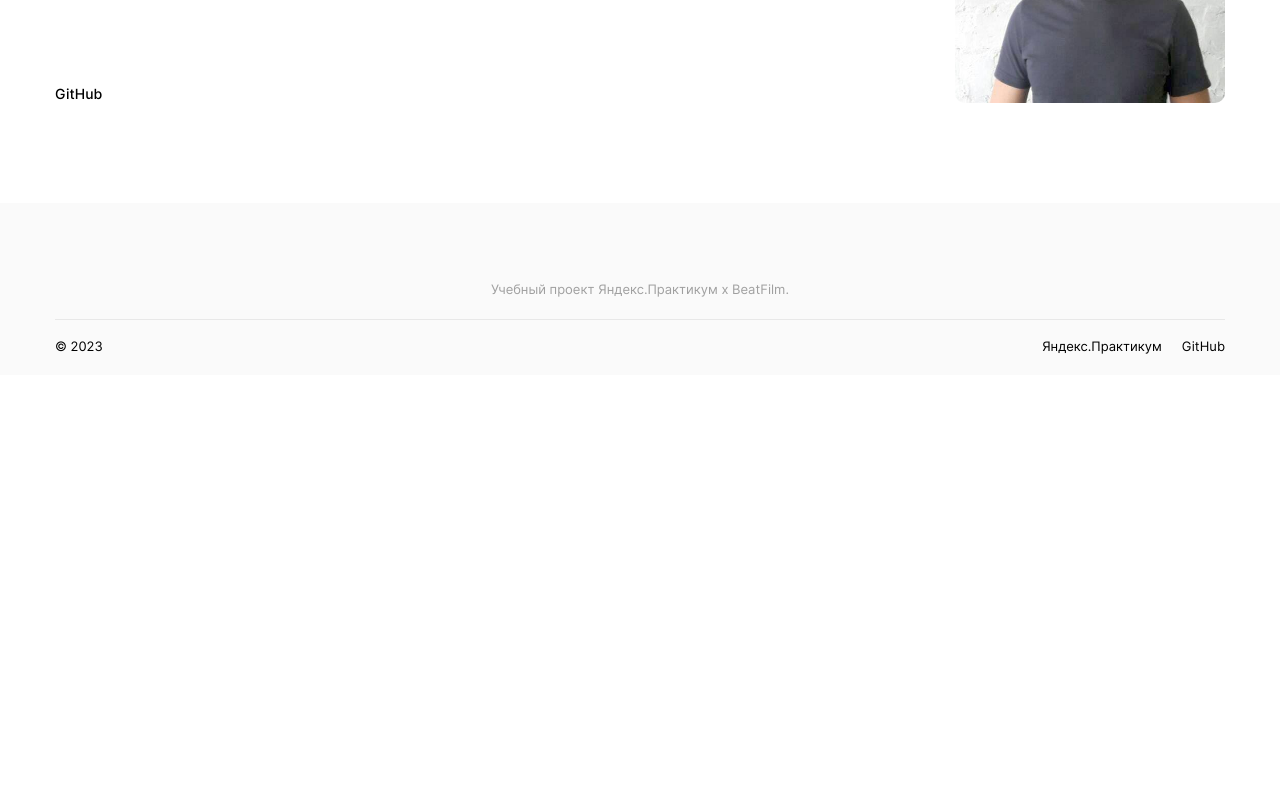
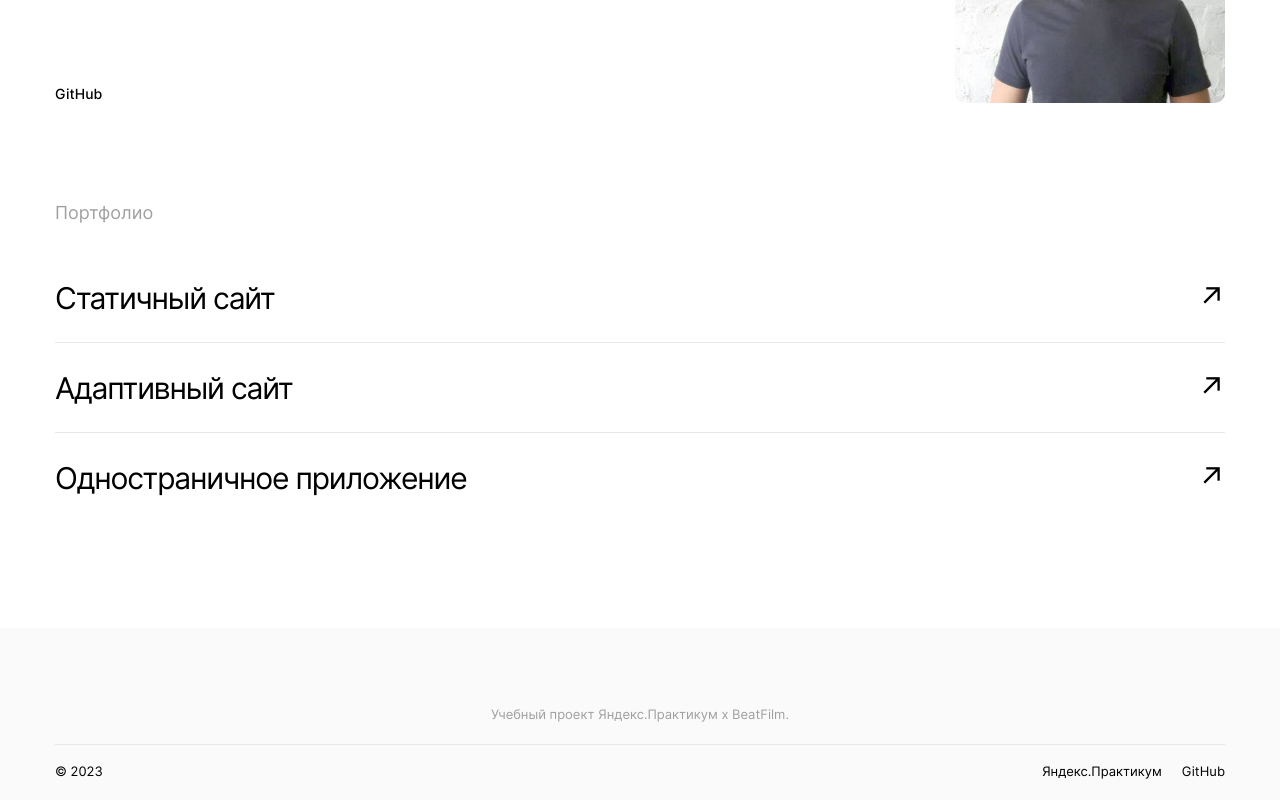
Before and after one commit to timurgain/movies-explorer-frontend, a React (Create React App) app: page / in a window 1280 px wide. Shown: the part 2318-3118 px from the top of the page. Before the commit the page ends 2693 px from the top, so only its background shows below. Built offline with nearby package versions, Linux system fonts and the light colour scheme.

Commit message:
feat: Portfolio component

```diff
--- a/src/components/Main/AboutMe/AboutMe.js
+++ b/src/components/Main/AboutMe/AboutMe.js
@@ -16,7 +16,7 @@ function AboutMe() {
               онлайн-бизнес. Тогда я и прикоснулся к разработке, начал с backend
               и Python. Затем дополнительно к рабочему опыту, начал и в течение
               двух лет завершил два учебных курса с дедлайнами в
-              Яндекс.Практикум (Django, SQL, REST API, JavaScript, React.js,
+              Яндекс.Практикум (Python, Django, SQL, REST API, JavaScript, React.js,
               Node.js, MongoDB, адаптивная верстка, алгоритмы, тестирование).
             </p>
             <a className="about-me__github" href="https://github.com/timurgain" target="blank">
--- a/src/components/Main/Main.js
+++ b/src/components/Main/Main.js
@@ -4,6 +4,7 @@ import Promo from './Promo/Promo';
 import AboutProject from './AboutProject/AboutProject';
 import Techs from './Techs/Techs';
 import AboutMe from './AboutMe/AboutMe';
+import Portfolio from './Portfolio/Portfolio';
 import Footer from '../Footer/Footer';
 
 
@@ -15,7 +16,7 @@ function Main() {
       <AboutProject />
       <Techs />
       <AboutMe />
-
+      <Portfolio />
       <Footer />
     </>
   )
--- /dev/null
+++ b/src/components/Main/Portfolio/Portfolio.css
@@ -0,0 +1,96 @@
+.porfolio {
+  background-color: rgb(255, 255, 255);
+}
+
+.porfolio__container {
+  margin: 0 auto;
+  padding: 0 4.3% 125px;
+  box-sizing: border-box;
+  max-width: 1280px;
+}
+
+.porfolio__title {
+  color: rgb(160, 160, 160);
+  font-weight: 400;
+  font-size: 18px;
+  line-height: 1.11;
+  margin: 0 0 50px 0;
+}
+
+.porfolio__list {
+  list-style: none;
+  margin: 0;
+  padding: 0;
+}
+
+.porfolio__item {
+  position: relative;
+}
+
+.porfolio__item:not(:last-child) {
+  margin: 0 0 40px 0;
+}
+
+.porfolio__item:not(:last-child)::after {
+  content: '';
+  position: absolute;
+  top: 69px;
+  left: 0;
+  width: 100%;
+  border-bottom: 1px solid rgb(232, 232, 232);
+  margin: 0 0 40px 0;
+}
+
+.porfolio__link {
+  display: block;
+  position: relative;
+  text-decoration: none;
+  font-weight: 400;
+  font-size: 30px;
+  line-height: 1.67;
+  letter-spacing: -0.04em;
+  color: rgba(0, 0, 0);
+  cursor: pointer;
+  opacity: 1;
+  transition: opacity .2s linear;
+}
+
+.porfolio__link:hover {
+  opacity: .6;
+}
+
+.porfolio__link::after {
+  content: '↗';
+  font-size: 30px;
+  position: absolute;
+  top: 0;
+  right: 0;
+}
+
+@media screen and (min-width: 768px) and (max-width: 1023px) {
+  .porfolio__container {
+    padding: 0 4.3% 90px;
+  }
+
+  .porfolio__link {
+    font-size: 28px;
+  }
+
+  .porfolio__link::after {
+    font-size: 28px;
+  }
+}
+
+@media screen and (max-width: 767px) {
+  .porfolio__container {
+    padding: 0 4.3% 70px;
+  }
+
+  .porfolio__link {
+    font-size: 18px;
+  }
+
+  .porfolio__link::after {
+    font-size: 18px;
+  }
+}
--- /dev/null
+++ b/src/components/Main/Portfolio/Portfolio.js
@@ -0,0 +1,42 @@
+import "./Portfolio.css";
+
+function Portfolio() {
+  return (
+    <div className="porfolio">
+      <section className="porfolio__container">
+        <h3 className="porfolio__title">Портфолио</h3>
+        <ul className="porfolio__list">
+          <li className="porfolio__item">
+            <a
+              className="porfolio__link"
+              href="https://timurgain.github.io/how-to-learn/"
+              target="blank"
+            >
+              Статичный сайт
+            </a>
+          </li>
+          <li className="porfolio__item">
+            <a
+              className="porfolio__link"
+              href="https://timurgain.github.io/russian-travel/"
+              target="blank"
+            >
+              Адаптивный сайт
+            </a>
+          </li>
+          <li className="porfolio__item">
+            <a
+              className="porfolio__link"
+              href="https://timur.nomoredomains.monster/"
+              target="blank"
+            >
+              Одностраничное приложение
+            </a>
+          </li>
+        </ul>
+      </section>
+    </div>
+  );
+}
+
+export default Portfolio;
```
Also changed, not shown: src/images/portfolio_arrow.svg (added).
